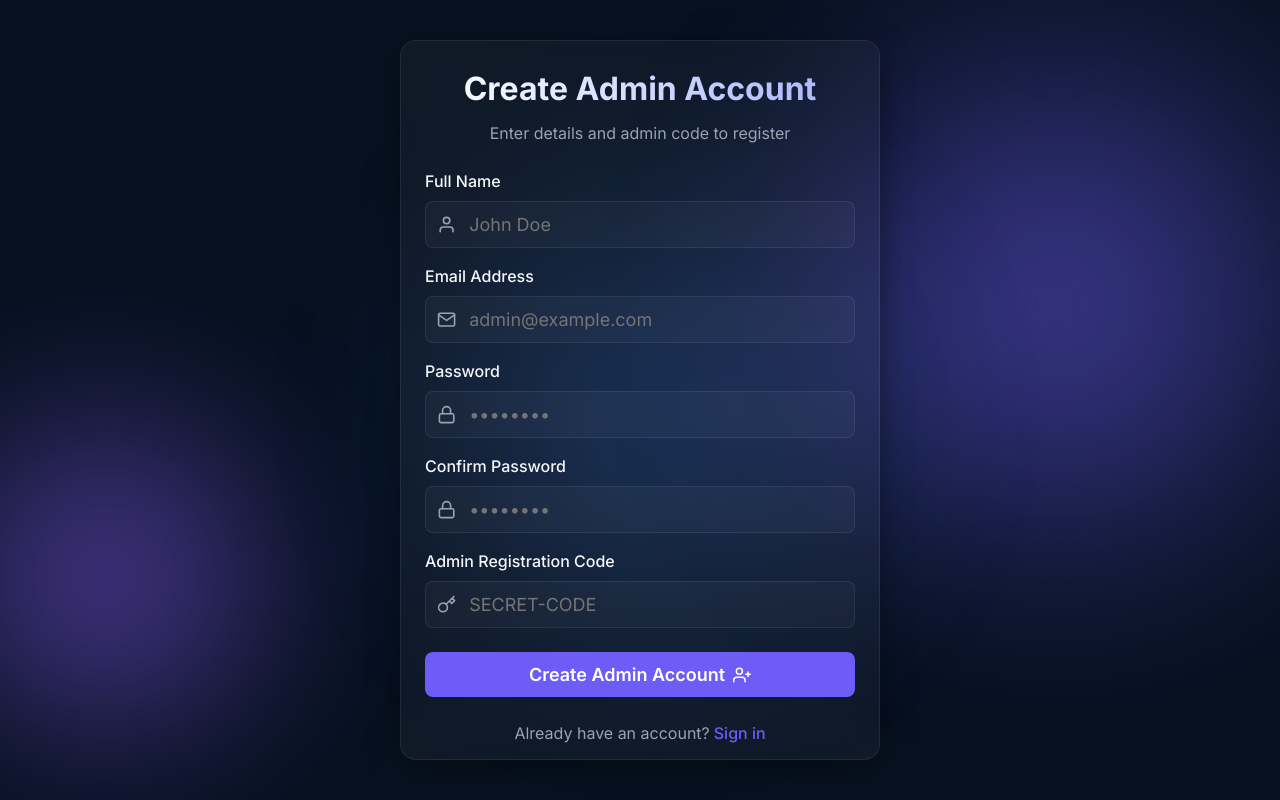
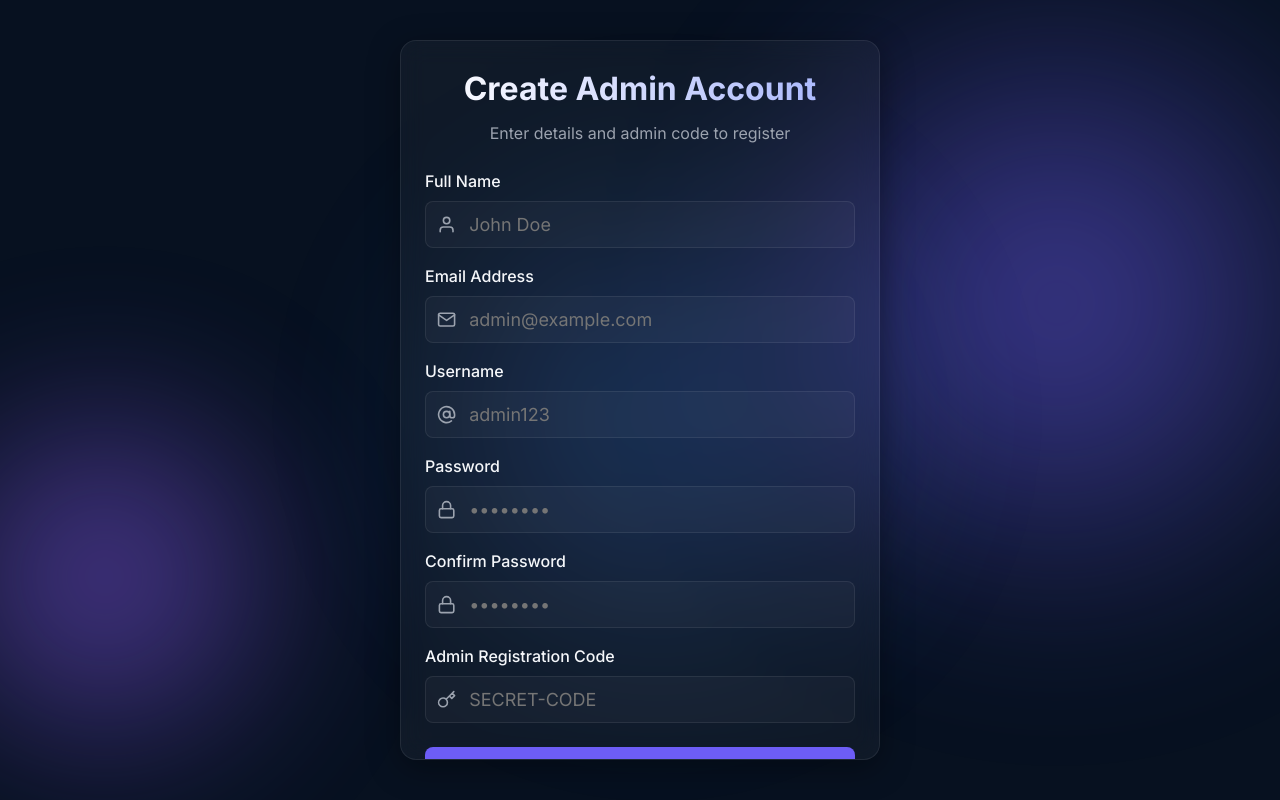
Before and after one commit to nitinjswgithub066/blog-admin-dashboard, a React (Vite) app: page /auth/register in a window 1280 px wide. Built offline with nearby package versions, Linux system fonts and the light colour scheme.

Commit message:
feat: add username field to register page

```diff
--- a/src/pages/auth/register/RegisterPage.tsx
+++ b/src/pages/auth/register/RegisterPage.tsx
@@ -3,13 +3,14 @@ import { useForm } from 'react-hook-form';
 import { zodResolver } from '@hookform/resolvers/zod';
 import * as z from 'zod';
 import { motion } from 'framer-motion';
-import { FiMail, FiLock, FiUser, FiUserPlus, FiKey } from 'react-icons/fi';
+import { FiMail, FiLock, FiUser, FiUserPlus, FiKey, FiAtSign } from 'react-icons/fi';
 import { Link, useNavigate } from 'react-router-dom';
 import styles from './RegisterPage.module.css';
 
 const registerSchema = z.object({
   fullName: z.string().min(2, { message: 'Full name must be at least 2 characters' }),
   email: z.string().email({ message: 'Invalid email address' }),
+  username: z.string().min(3, { message: 'Username must be at least 3 characters' }),
   password: z.string().min(8, { message: 'Password must be at least 8 characters' }),
   confirmPassword: z.string(),
   adminCode: z.string().min(1, { message: 'Admin registration code is required' })
@@ -120,6 +121,28 @@ const RegisterPage: React.FC = () => {
             className={styles.inputGroup}
             initial={{ opacity: 0, x: -20 }}
             animate={{ opacity: 1, x: 0 }}
+            transition={{ delay: 0.42 }}
+          >
+            <label htmlFor="username" className={styles.label}>
+              Username
+            </label>
+            <div className={styles.inputWrapper}>
+              <FiAtSign className={styles.inputIcon} />
+              <input
+                id="username"
+                type="text"
+                placeholder="admin123"
+                className={styles.input}
+                {...register('username')}
+              />
+            </div>
+            {errors.username && <span className={styles.errorText}>{errors.username.message}</span>}
+          </motion.div>
+
+          <motion.div
+            className={styles.inputGroup}
+            initial={{ opacity: 0, x: -20 }}
+            animate={{ opacity: 1, x: 0 }}
             transition={{ delay: 0.45 }}
           >
             <label htmlFor="password" className={styles.label}>
```
